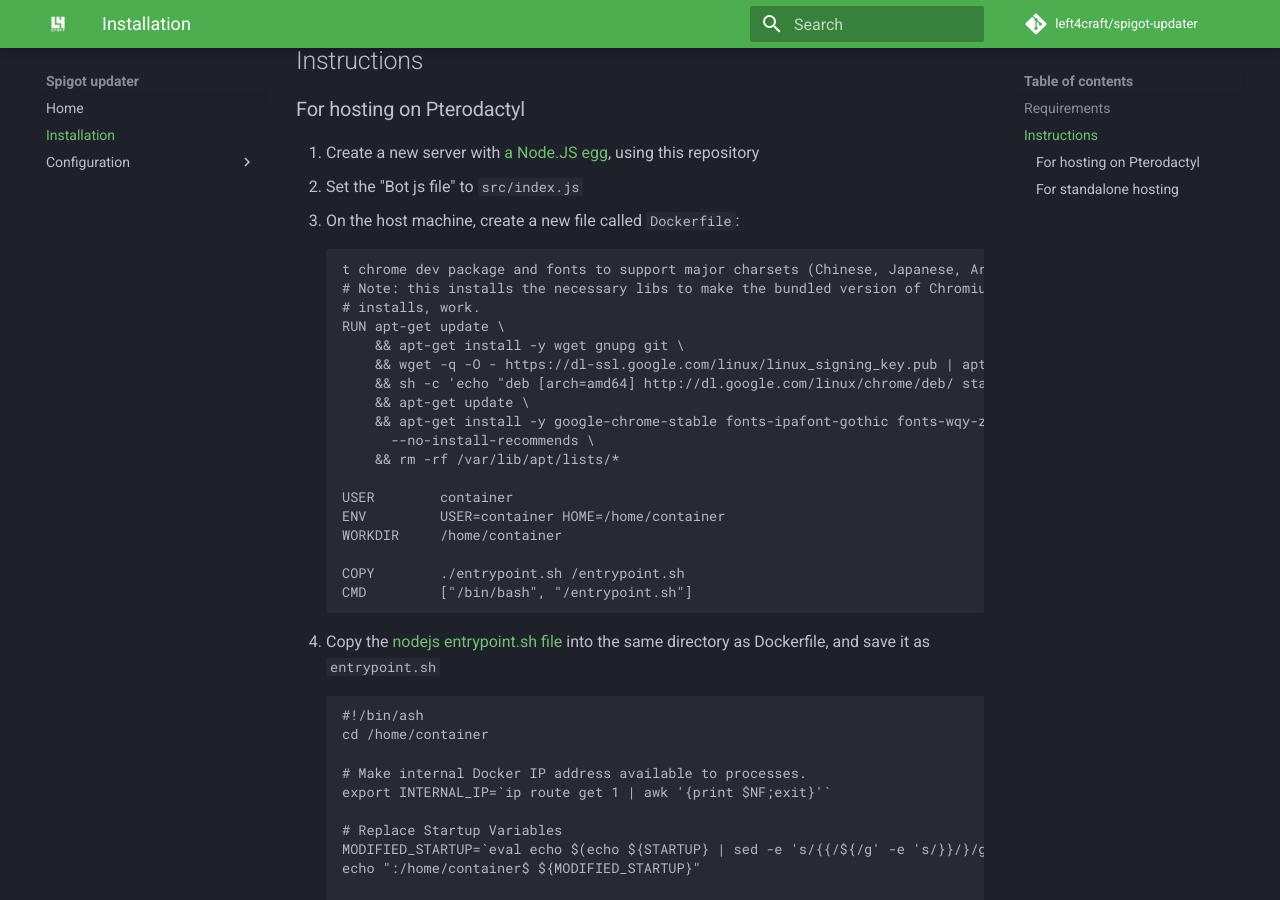
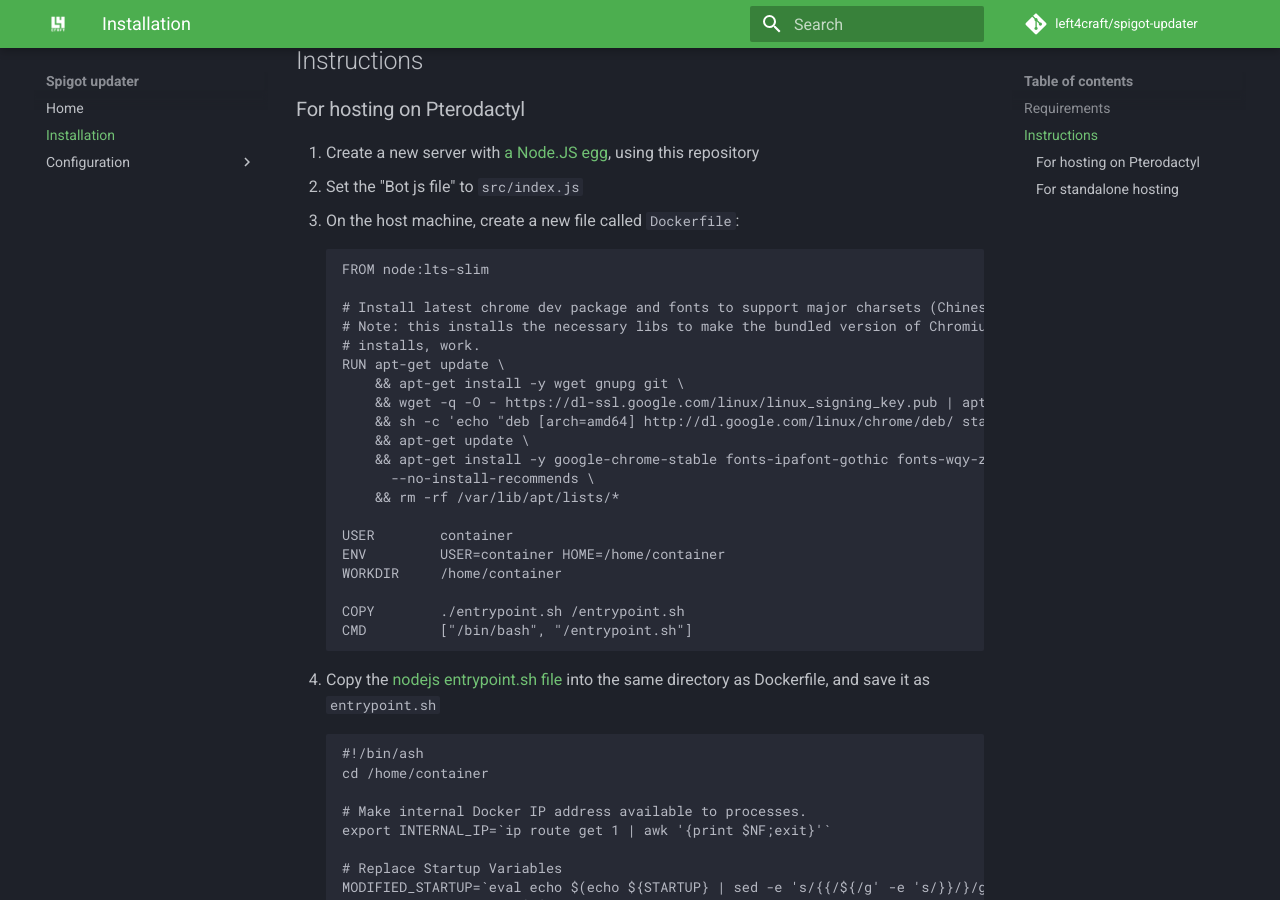
Before and after one commit to left4craft/spigot-updater, an MkDocs documentation site: the page built from docs/installation.md, in a window 1280 px wide and 900 px high, scrolled down 320 px. Built offline with MkDocs 1.6.1 and Material for MkDocs 9.7.7, drawn with Linux system fonts in a browser that asks for light colours; comment, search, counter and statistics services are not loaded.

Commit message:
Fix typo

````diff
--- a/docs/installation.md
+++ b/docs/installation.md
@@ -14,7 +14,9 @@
 2. Set the "Bot js file" to `src/index.js`
 3. On the host machine, create a new file called `Dockerfile`:
 ```
-t chrome dev package and fonts to support major charsets (Chinese, Japanese, Arabic, Hebrew, Thai and a few others)
+FROM node:lts-slim
+
+# Install latest chrome dev package and fonts to support major charsets (Chinese, Japanese, Arabic, Hebrew, Thai and a few others)
 # Note: this installs the necessary libs to make the bundled version of Chromium that Puppeteer
 # installs, work.
 RUN apt-get update \
@@ -32,6 +34,7 @@
 
 COPY        ./entrypoint.sh /entrypoint.sh
 CMD         ["/bin/bash", "/entrypoint.sh"]
+
 ```
 
 4. Copy the [nodejs entrypoint.sh file](https://github.com/pterodactyl/images/blob/nodejs/entrypoint.sh) into the same directory as Dockerfile, and save it as `entrypoint.sh`
````
